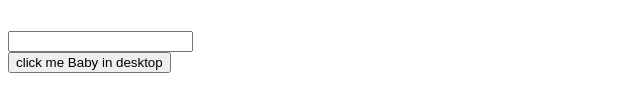
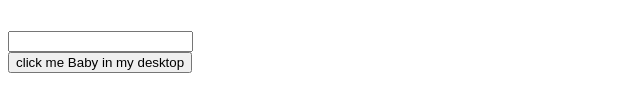
Before and after one commit to ontorna/website, a plain HTML site: page index.html in a window 1280 px wide. Shown: the part 182-294 px from the top of the page, 0-640 px from the left. Drawn offline with Linux system fonts and the light colour scheme.

Commit message:
git commit -m

```diff
--- a/index.html
+++ b/index.html
@@ -14,6 +14,6 @@
     <br>
     <input type="text">
     <br>
-    <button>click me Baby in desktop</button>
+    <button>click me Baby in my desktop</button>
 </body>
 </html>
```
